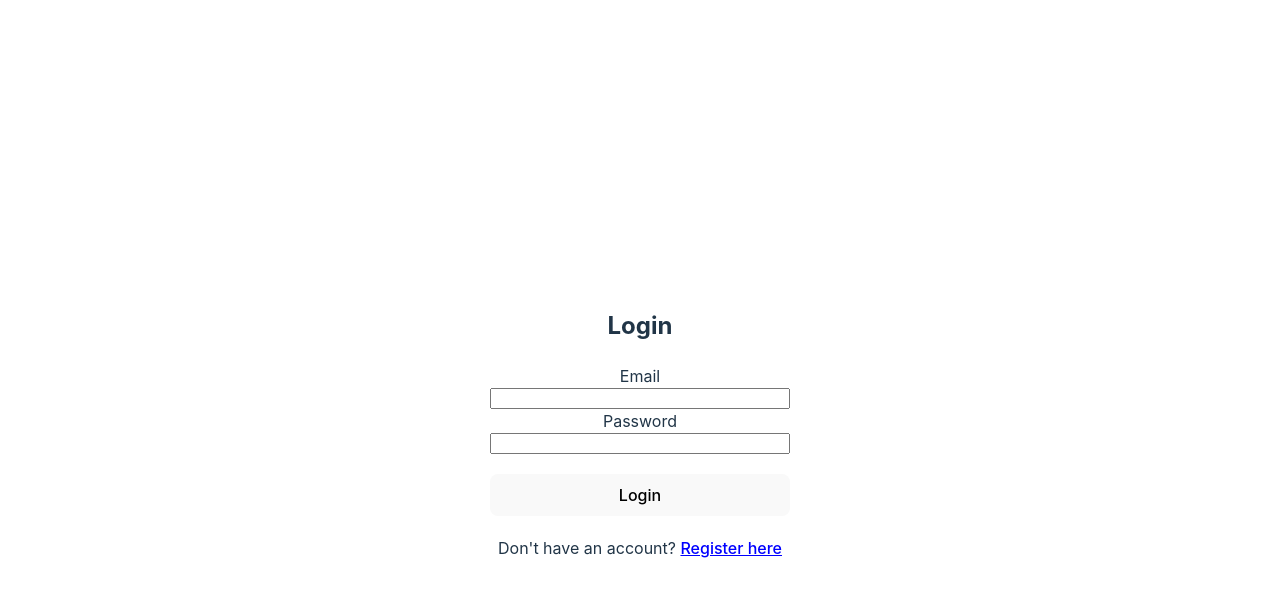
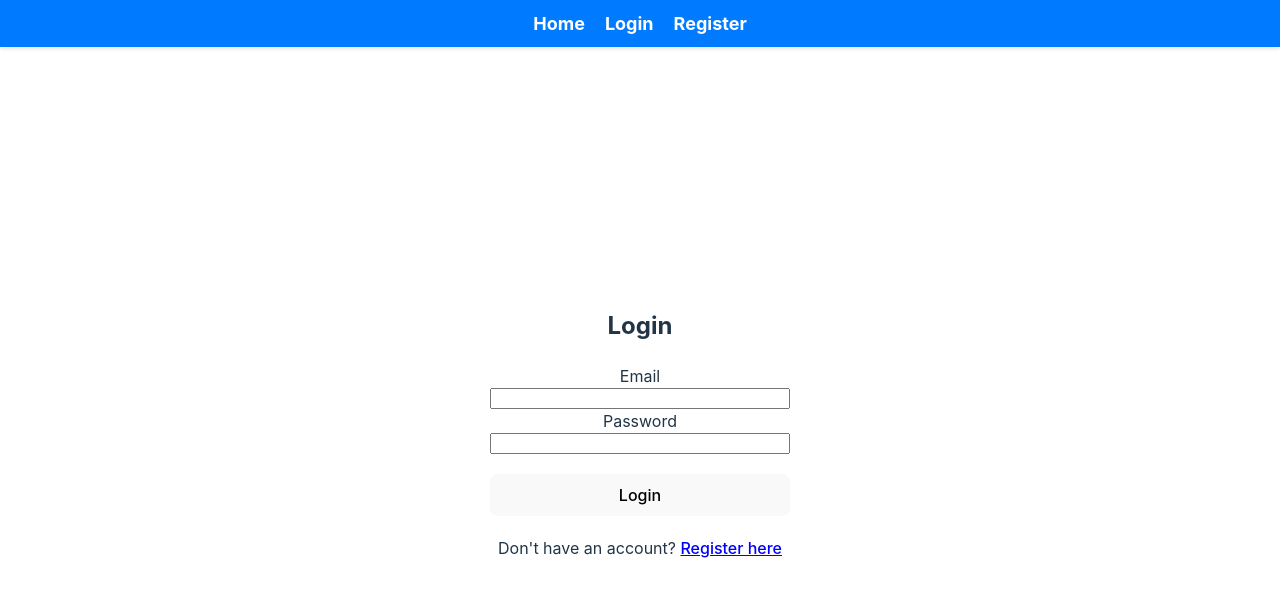
Before and after one commit to jeremingo/things-i-like, a React (Vite) app in the folder apps/frontend/: page /login in a window 1280 px wide. Shown: the top 596 px of the page. Built offline with nearby package versions, Linux system fonts and the light colour scheme.

Commit message:
gh-36 Add Basic Navbar

```diff
--- a/apps/frontend/src/App.tsx
+++ b/apps/frontend/src/App.tsx
@@ -2,11 +2,13 @@ import { Route, Routes } from 'react-router-dom'
 import Home from './Home'
 import Login from './Login'
 import Register from './Register'
+import Navbar from './Navbar'
 
 function App() {
 
   return (
     <>
+      <Navbar />
       <Routes>
         <Route path="/" element={<Home />} />
         <Route path='/login' element={<Login />} />
--- /dev/null
+++ b/apps/frontend/src/Navbar.tsx
@@ -0,0 +1,34 @@
+import React from 'react';
+import { Link } from 'react-router-dom';
+
+const Navbar: React.FC = () => {
+  return (
+    <nav style={{
+      position: 'fixed',
+      top: 0,
+      left: 0,
+      width: '100%',
+      backgroundColor: '#007bff',
+      padding: '10px 0',
+      boxShadow: '0 2px 4px rgba(0, 0, 0, 0.1)',
+      zIndex: 1000,
+      display: 'flex',
+      justifyContent: 'center',
+    }}>
+      <div style={{
+        display: 'flex',
+        justifyContent: 'center',
+        alignItems: 'center',
+        gap: '20px',
+        fontSize: '18px',
+        color: 'white',
+      }}>
+        <Link to="/" style={{ textDecoration: 'none', color: 'white', fontWeight: 'bold' }}>Home</Link>
+        <Link to="/login" style={{ textDecoration: 'none', color: 'white', fontWeight: 'bold' }}>Login</Link>
+        <Link to="/register" style={{ textDecoration: 'none', color: 'white', fontWeight: 'bold' }}>Register</Link>
+      </div>
+    </nav>
+  );
+};
+
+export default Navbar;
```
